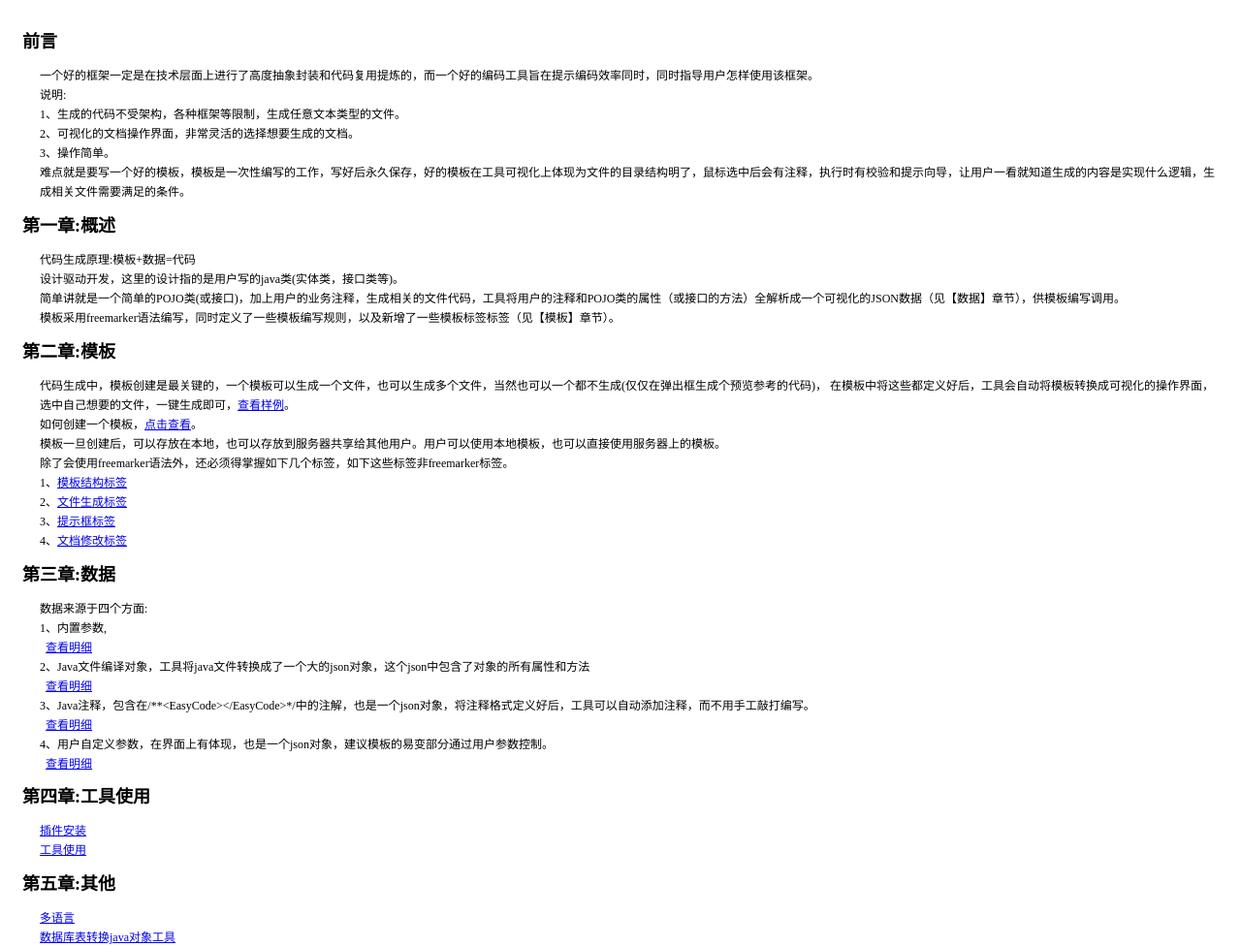
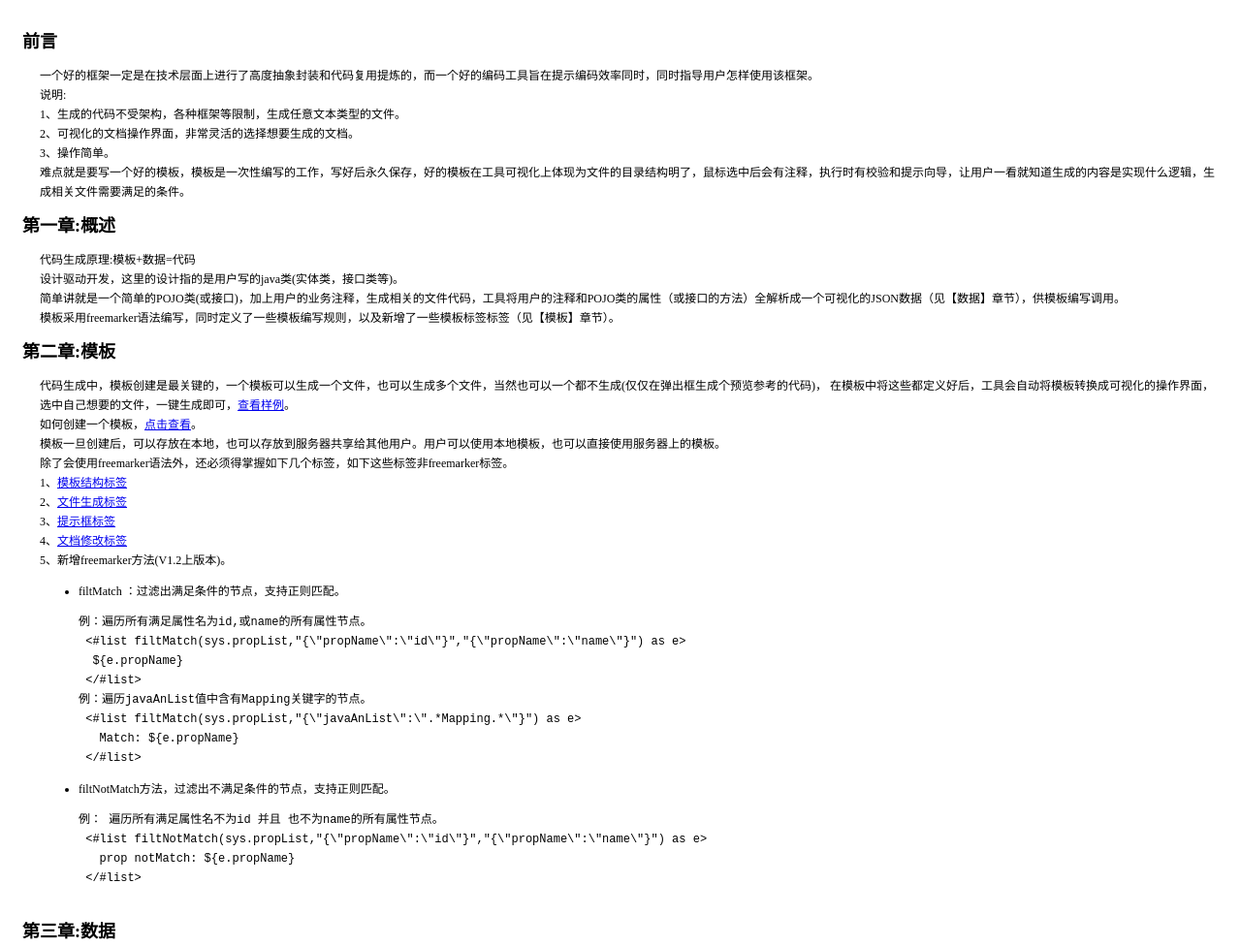
Before and after one commit to dltommy/jec, a plain HTML site: page readMe/index.html in a window 1280 px wide. Shown: the top 977 px of the page at 97% size. Drawn offline with Linux system fonts and the light colour scheme.

Commit message:
上传源代码

```diff
--- a/readMe/index.html
+++ b/readMe/index.html
@@ -60,6 +60,26 @@ function openwin(page)
 4、<a href="javascript:openwin('ftl_append.html');">文档修改标签</a><br />
 
 
+5、新增freemarker方法(V1.2上版本)。<br/>
+  <ul>
+  <li>filtMatch ：过滤出满足条件的节点，支持正则匹配。
+  <pre>例：遍历所有满足属性名为id,或name的所有属性节点。
+ &lt;#list filtMatch(sys.propList,"{\"propName\":\"id\"}","{\"propName\":\"name\"}") as e&gt;
+  ${e.propName}
+ &lt;/#list&gt;
+例：遍历javaAnList值中含有Mapping关键字的节点。
+ &lt;#list filtMatch(sys.propList,"{\"javaAnList\":\".*Mapping.*\"}") as e>
+   Match: ${e.propName}
+ &lt;/#list&gt;</pre>
+   </li>
+   <li>filtNotMatch方法，过滤出不满足条件的节点，支持正则匹配。
+    <pre>例： 遍历所有满足属性名不为id 并且 也不为name的所有属性节点。
+ &lt;#list filtNotMatch(sys.propList,"{\"propName\":\"id\"}","{\"propName\":\"name\"}") as e&gt;
+   prop notMatch: ${e.propName}
+ &lt;/#list&gt;
+ </pre>
+   </li>
+ </ul>
 </div>
 
 
@@ -77,6 +97,7 @@ function openwin(page)
 &nbsp;&nbsp;<a href="javascript:openwin('anno_param.html');">查看明细</a><br />
 4、用户自定义参数，在界面上有体现，也是一个json对象，建议模板的易变部分通过用户参数控制。<br />
 &nbsp;&nbsp;<a href="javascript:openwin('user_param.html');">查看明细</a><br />
+
 
 
 </div>
```
